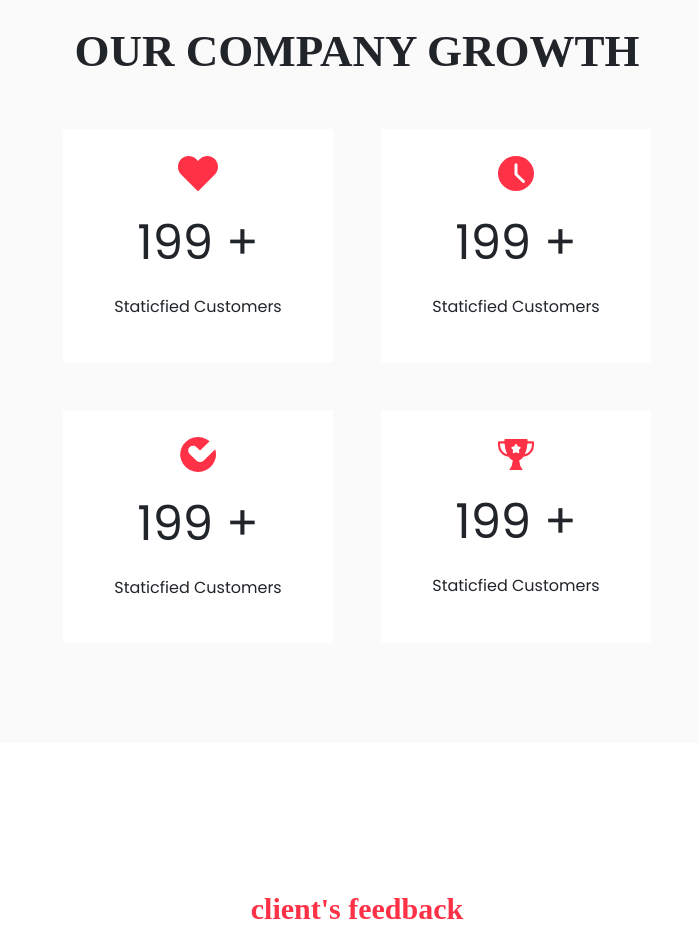
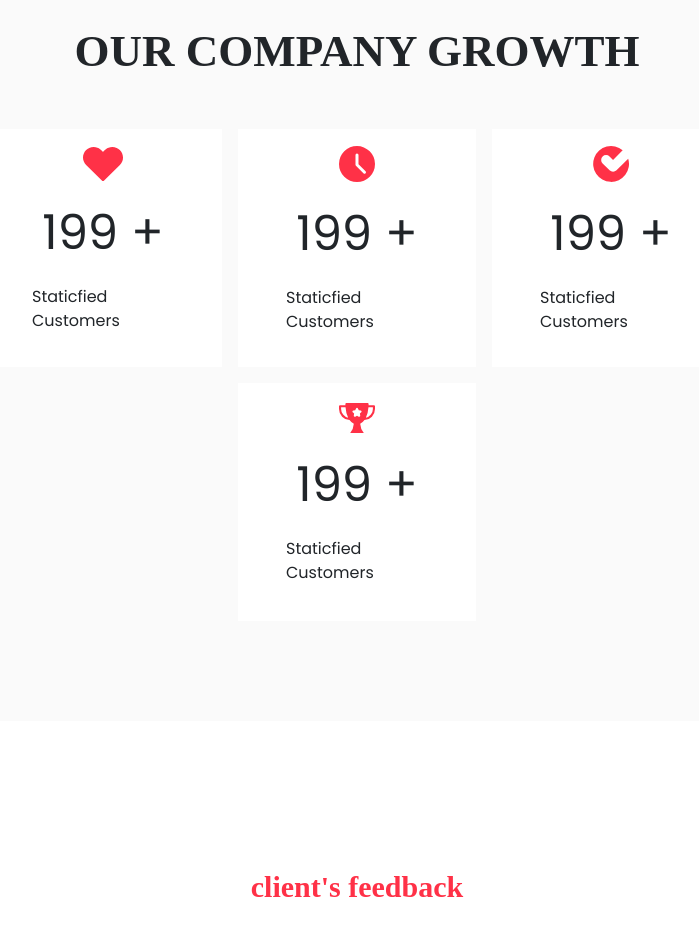
Before and after one commit to AMISH-KHAN/FyleAssigment, a plain HTML site: page index.html in a window 1280 px wide. Shown: the part 3544-4473 px from the top of the page, without its empty margins (283-982 px from the left). Drawn offline with nearby package versions, Linux system fonts and the light colour scheme; a web font is replaced by a local one.

Commit message:
minor changes

```diff
--- a/index.html
+++ b/index.html
@@ -226,7 +226,7 @@
     <section class="growth padding">
       <h4 class="small-text text-center mt-5">Experts growts</h4>
       <h1 class="main-text mini text-center">Our Company Growth</h1>
-      <div class="d-flex mt-5 flex-wrap justify-content-center gap-5">
+      <div class="d-flex mt-5 flex-wrap justify-content-center gap-3">
         <div class="growth-margin">
           <img src="./Public/heart (2).svg" alt="" />
           <span>199 +</span>
--- a/style.css
+++ b/style.css
@@ -236,14 +236,14 @@ font-weight: bolder;
 }
 
 .growth-margin{
-    width: 270px;
+    width: 238px;
     display: flex;
     flex-direction: column;
     justify-content: center;
     align-items: center;
     gap: 1rem;
     padding: 1rem 3rem;
-    height: 233px;
+    height: 238px;
     font-family: poppins;
     background-color: white;
 }
```
